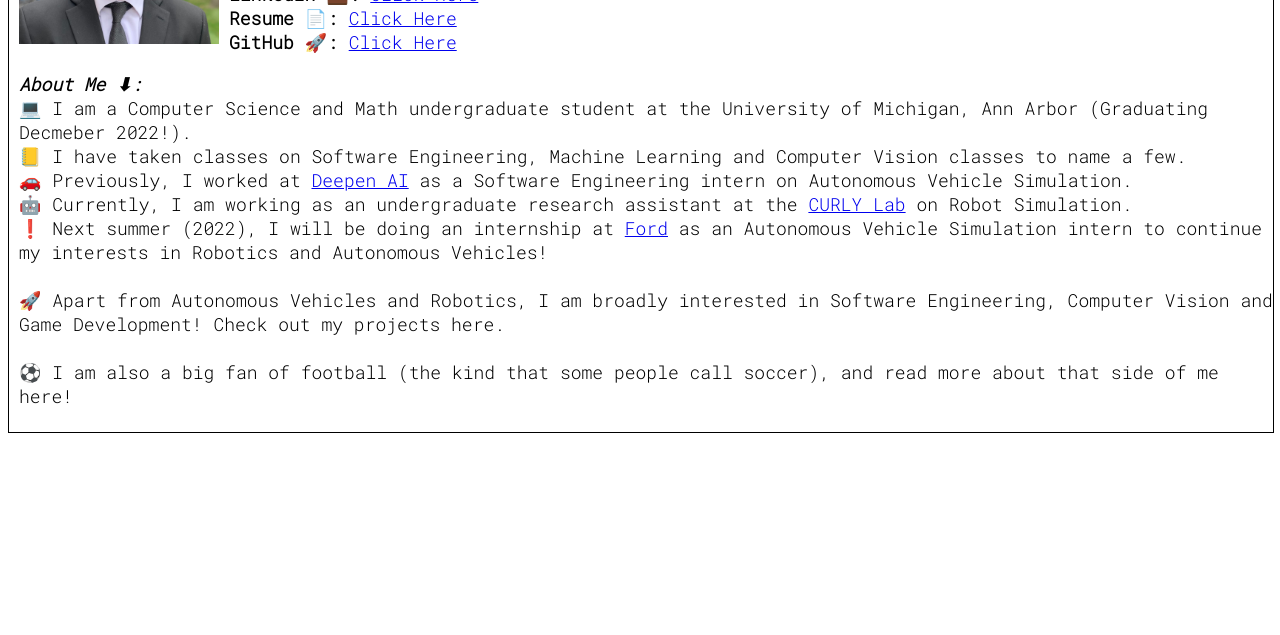
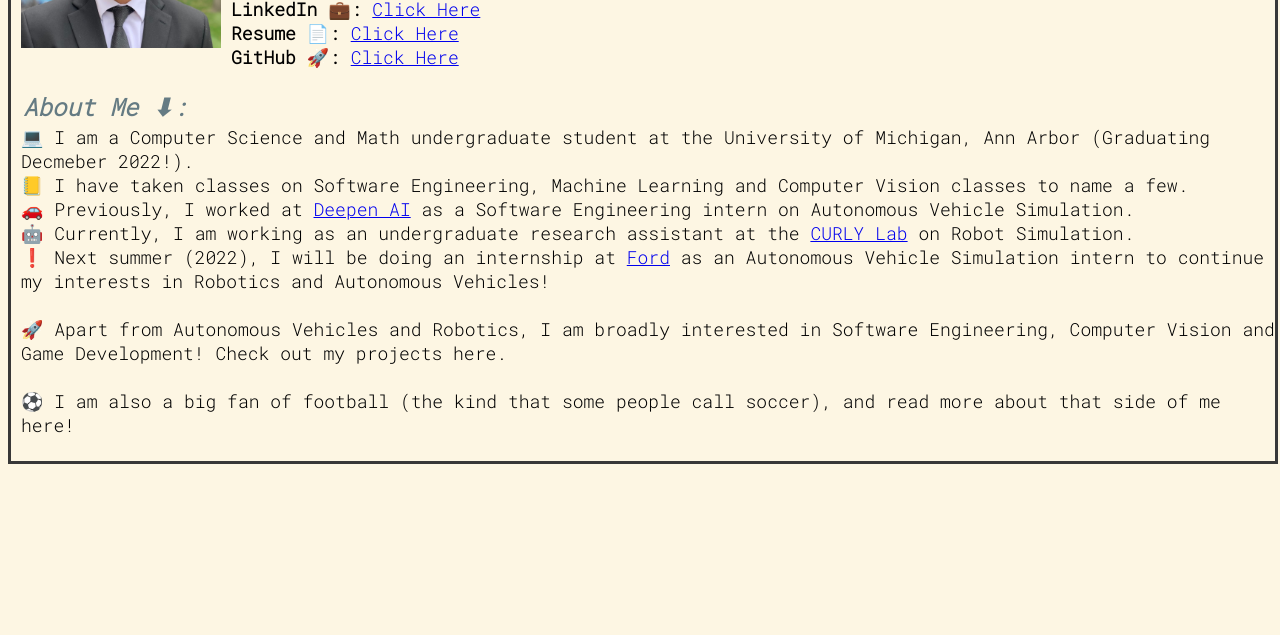
Before and after one commit to safdarzareef/safdarzareef.github.io, a plain HTML site: page index.html in a window 1280 px wide. Shown: the part 165-800 px from the top of the page. Drawn offline with Linux system fonts and the light colour scheme.

Commit message:
color palette

```diff
--- a/index.html
+++ b/index.html
@@ -16,6 +16,15 @@
                 padding: 0px;
             }
 
+            h2 {
+                font-weight:300;
+                color:#657B83;
+                font-family: 'Roboto Mono', sans-serif;
+                font-size: 24px;
+                margin: 2px;
+                padding: 0px;
+            }
+
             p {
                 font-family: 'Roboto Mono', sans-serif;
                 font-size: 18px;
@@ -24,7 +33,7 @@
             }
 
             .boxed {
-                border: 1px solid black;
+                border: 3px solid #383838;
                 width: 100%;
             }
 
@@ -45,6 +54,7 @@
                 display: table-footer-group;
             }
             .rTableCell, .rTableHead {
+                padding-top: 2px;
                 display: table-cell;
                 word-wrap: break-word;
                 vertical-align: top;
@@ -57,7 +67,7 @@
         <link rel="icon" href="images/icon.JPG">
         <title>Zareef Safdar</title>
     </head>
-    <body>
+    <body style="background-color:#FDF6E3;">
         <div class="rTable">
             <div class="boxed">
 
@@ -68,8 +78,10 @@
 
                     <div class="rTableCell" style="width:80%;">
                         <h1>Zareef Raiyan Safdar</h1>
+                        <h2>
+                            <b><i>Quick Info &#8505:</i></b>
+                        </h2>
                         <p>
-                            <b><i>Quick Info &#8505:</i></b> <br>
                             <b>Emails &#9993:</b> safdarzareef <i>at</i> gmail <i>dot</i> com and szareef <i>at</i> umich <i>dot</i> edu <br>
                             <b>LinkedIn &#128188:</b> <a href="https://www.linkedin.com/in/szareef/">Click Here</a><br>
                             <b>Resume &#128196:</b> <a href="attachments/resume.pdf">Click Here</a> <br>
@@ -80,8 +92,10 @@
                 <br>
                 <div class="rTableRow">
                     <div class="rTableCell">
+                        <h2>
+                            <b><i>About Me &#11015:</i></b>
+                        </h2>
                         <p>
-                            <b><i>About Me &#11015:</i></b> <br>
                             &#128187 I am a Computer Science and Math undergraduate student at the University of Michigan, Ann Arbor (Graduating Decmeber 2022!). <br>
                             &#128210 I have taken classes on Software Engineering, Machine Learning and Computer Vision classes to name a few.<br>
                             &#128663 Previously, I worked at <a href="https://www.deepen.ai/">Deepen AI</a> as a Software Engineering intern on Autonomous Vehicle Simulation. <br>
```
